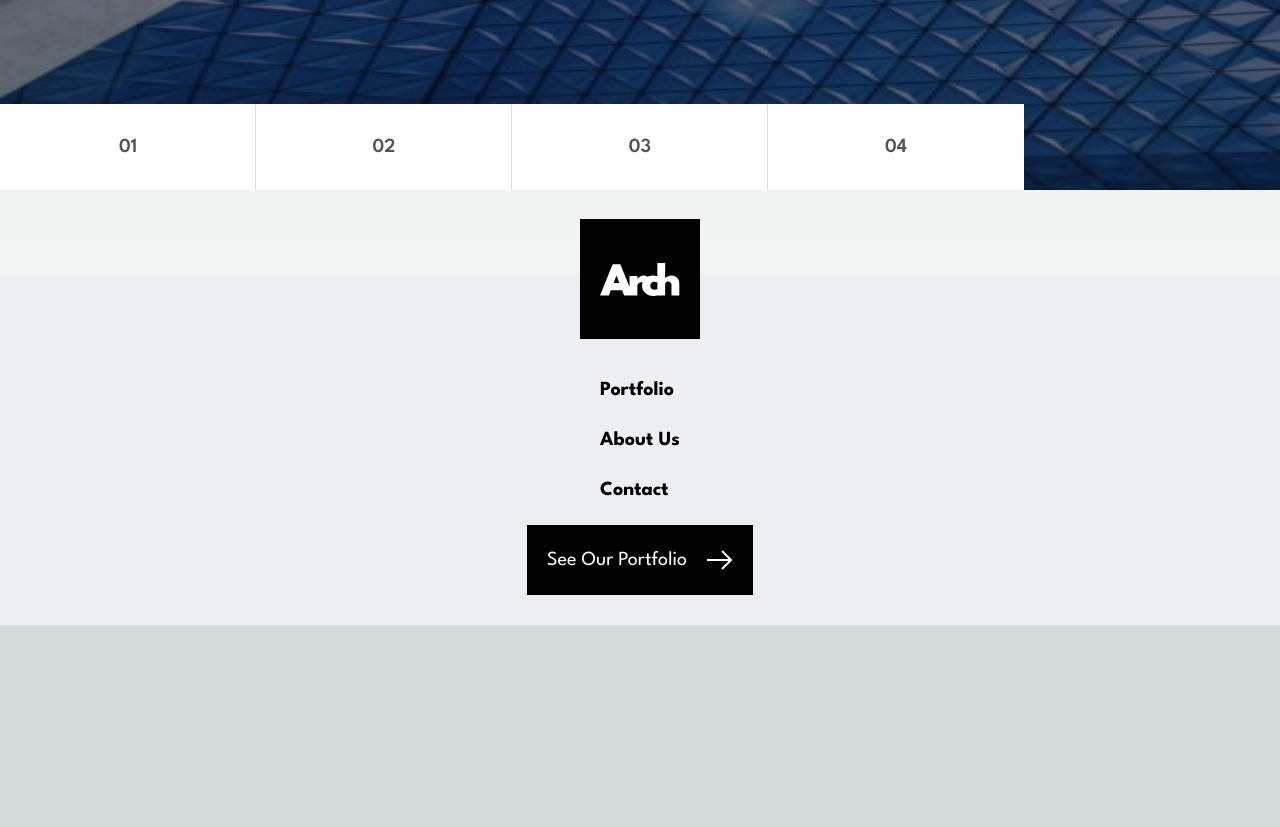
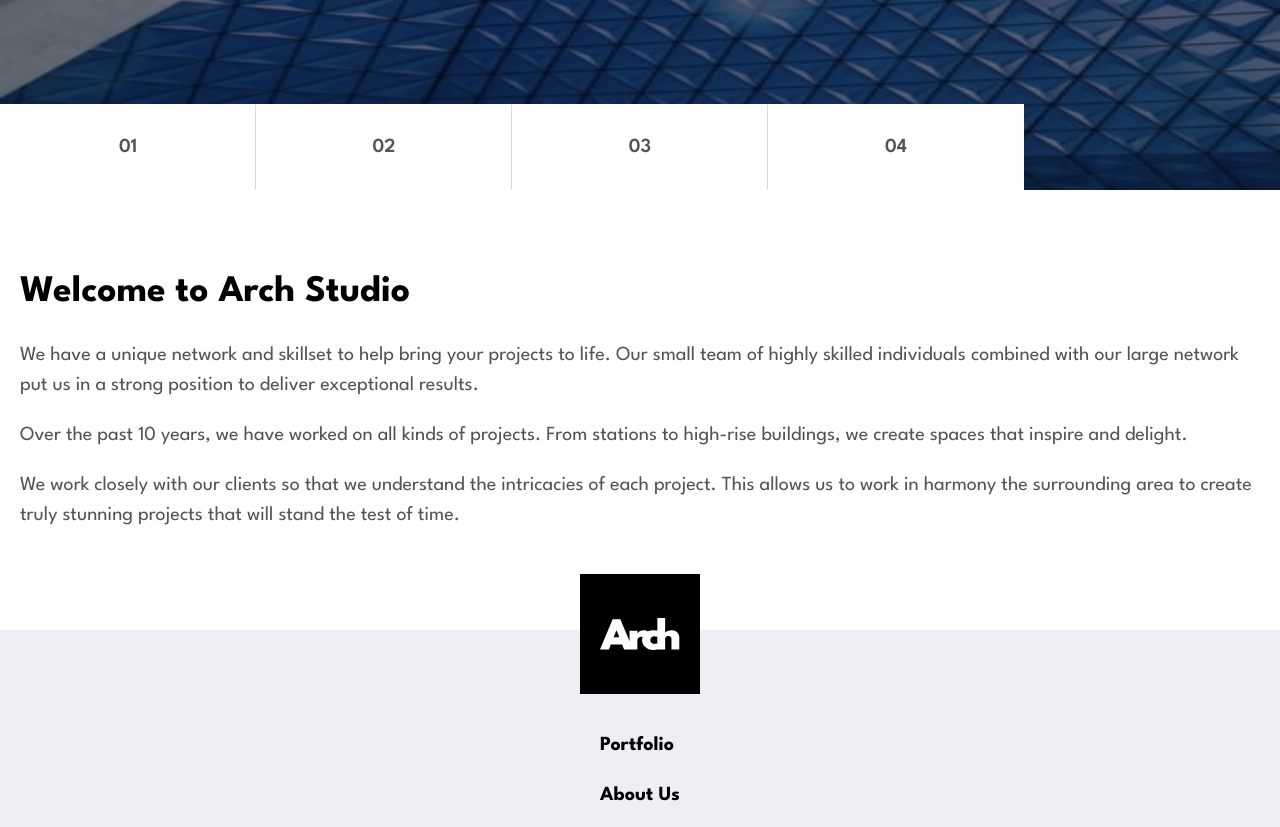
Before and after one commit to Paienobe/Arch-Studio, a Next.js app: page / in a window 1280 px wide. Shown: the part 622-1449 px from the top of the page. Before the commit the page ends 1247 px from the top, so only its background shows below. Built offline with nearby package versions, Linux system fonts and the light colour scheme.

Commit message:
welcome section

```diff
--- a/app/page.tsx
+++ b/app/page.tsx
@@ -1,10 +1,11 @@
 import Hero from "@/components/Hero/Hero";
-import Image from "next/image";
+import WelcomeSection from "@/components/WelcomeSection/WelcomeSection";
 
 export default function Home() {
   return (
     <main className="min-h-screen">
       <Hero />
+      <WelcomeSection />
     </main>
   );
 }
--- a/components/Footer/Footer.tsx
+++ b/components/Footer/Footer.tsx
@@ -18,10 +18,8 @@ const Footer = () => {
       <div className="p-4 flex flex-col gap-4 mt-[2.5rem]">
         {menuOptions.map((option) => {
           return (
-            <Link href={option.route}>
-              <p key={uuid()} className="font-bold">
-                {option.name}
-              </p>
+            <Link key={uuid()} href={option.route}>
+              <p className="font-bold">{option.name}</p>
             </Link>
           );
         })}
--- a/components/Navbar/NavMenu.tsx
+++ b/components/Navbar/NavMenu.tsx
@@ -21,11 +21,8 @@ const NavMenu = () => {
       >
         {menuOptions.map((option) => {
           return (
-            <Link href={option.route} onClick={toggleMenu}>
-              <p
-                key={uuid()}
-                className="font-bold text-center text-[20px] flex flex-col gap-4"
-              >
+            <Link key={uuid()} href={option.route} onClick={toggleMenu}>
+              <p className="font-bold text-center text-[20px] flex flex-col gap-4">
                 {option.name}
               </p>
             </Link>
--- /dev/null
+++ b/components/WelcomeSection/WelcomeSection.tsx
@@ -0,0 +1,20 @@
+import { welcomeSectionParagraphs } from "@/constants/constants";
+import React from "react";
+import uuid from "react-uuid";
+
+const WelcomeSection = () => {
+  return (
+    <section className="p-4 py-[4rem] bg-white">
+      <h2 className="text-3xl font-bold pb-5">Welcome to Arch Studio</h2>
+      {welcomeSectionParagraphs.map((item) => {
+        return (
+          <p key={uuid()} className="text-[#535456] pb-4">
+            {item}
+          </p>
+        );
+      })}
+    </section>
+  );
+};
+
+export default WelcomeSection;
--- a/constants/constants.ts
+++ b/constants/constants.ts
@@ -3,3 +3,16 @@ export const menuOptions = [
   { name: "About Us", route: "/about" },
   { name: "Contact", route: "/contact" },
 ];
+
+export const welcomeSectionParagraphs = [
+  ` We have a unique network and skillset to help bring your projects to
+life. Our small team of highly skilled individuals combined with our
+large network put us in a strong position to deliver exceptional
+results.`,
+  `Over the past 10 years, we have worked on all kinds of projects. From
+stations to high-rise buildings, we create spaces that inspire and
+delight.`,
+  ` We work closely with our clients so that we understand the intricacies
+of each project. This allows us to work in harmony the surrounding area
+to create truly stunning projects that will stand the test of time.`,
+];
```
